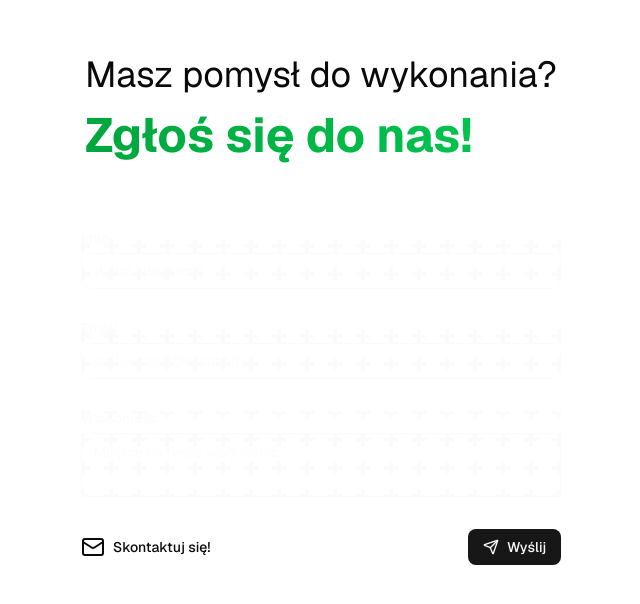
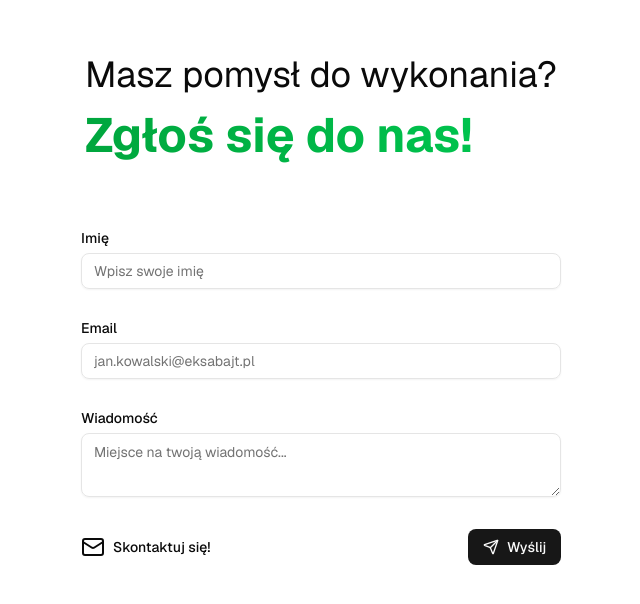
Before and after one commit to trn64x/dataManagement, a Next.js app: page / in a window 1280 px wide. Shown: the part 746-1350 px from the top of the page, without its empty margins (319-959 px from the left). Built offline with nearby package versions, Linux system fonts and the light colour scheme.

Commit message:
Removed cancer (in css) that has wrecked our dev deployment

```diff
--- a/src/app/globals.css
+++ b/src/app/globals.css
@@ -1,15 +1,5 @@
 @import "tailwindcss";
 @import "tw-animate-css";
-
-@custom-variant dark (&:is(.dark *));
-
-body {
-  transition: 200ms background-color;
-}
-:root {
-  --background: #ffffff;
-  --foreground: #171717;
-}
 
 @theme inline {
   --color-background: var(--background);
@@ -51,44 +41,13 @@ body {
   --radius-xl: calc(var(--radius) + 4px);
 }
 
-:root {
-  --background: rgba(249, 250, 251, 1);
-  --background-secondary: rgba(18, 18, 18, 1);
-  --foreground: rgb(29, 29, 29);
-  --foreground-secondary: rgba(243, 244, 246, 1);
-  --buttons: rgba(250, 204, 21, 1);
-  --border-color: rgba(209, 213, 219, 1);
-}
-
-.dark {
-  --background: rgba(18, 18, 18, 1);
-  --background-secondary: rgba(249, 250, 251, 1);
-  --foreground: rgba(243, 244, 246, 1);
-  --foreground-secondary: rgba(55, 65, 81, 1);
-}
-
-@media (prefers-color-scheme: dark) {
-  :root:not(.dark):not(.light) {
-    --background: rgba(18, 18, 18, 1);
-    --background-secondary: rgba(249, 250, 251, 1);
-    --foreground: rgba(243, 244, 246, 1);
-    --foreground-secondary: rgba(55, 65, 81, 1);
-  }
-}
-.grid {
-  transition: scale 500ms;
+body {
+  background-image: url("/grid/grid.png");
+  background-size: 4vh;
+  background-position: center;
   image-rendering: pixelated;
-  background-repeat: repeat;
-  background-image: url("/grid/grid.png");
-  background-size: 3.5vh;
-  background-position: center;
   background-attachment: fixed;
-  filter: invert(0.5) blur(0px);
-  opacity: 0.025;
-  z-index: -10;
-}
-
-body {
+  background-blend-mode: color-burn;
   background-color: var(--background);
 }
 
@@ -174,12 +133,3 @@ body {
     @apply bg-background text-foreground;
   }
 }
-
-.wave {
-  background-image: linear-gradient(
-    transparent 0%,
-    transparent 40%,
-    #4bb651 40%,
-    #4bb651 100%
-  );
-}
```
